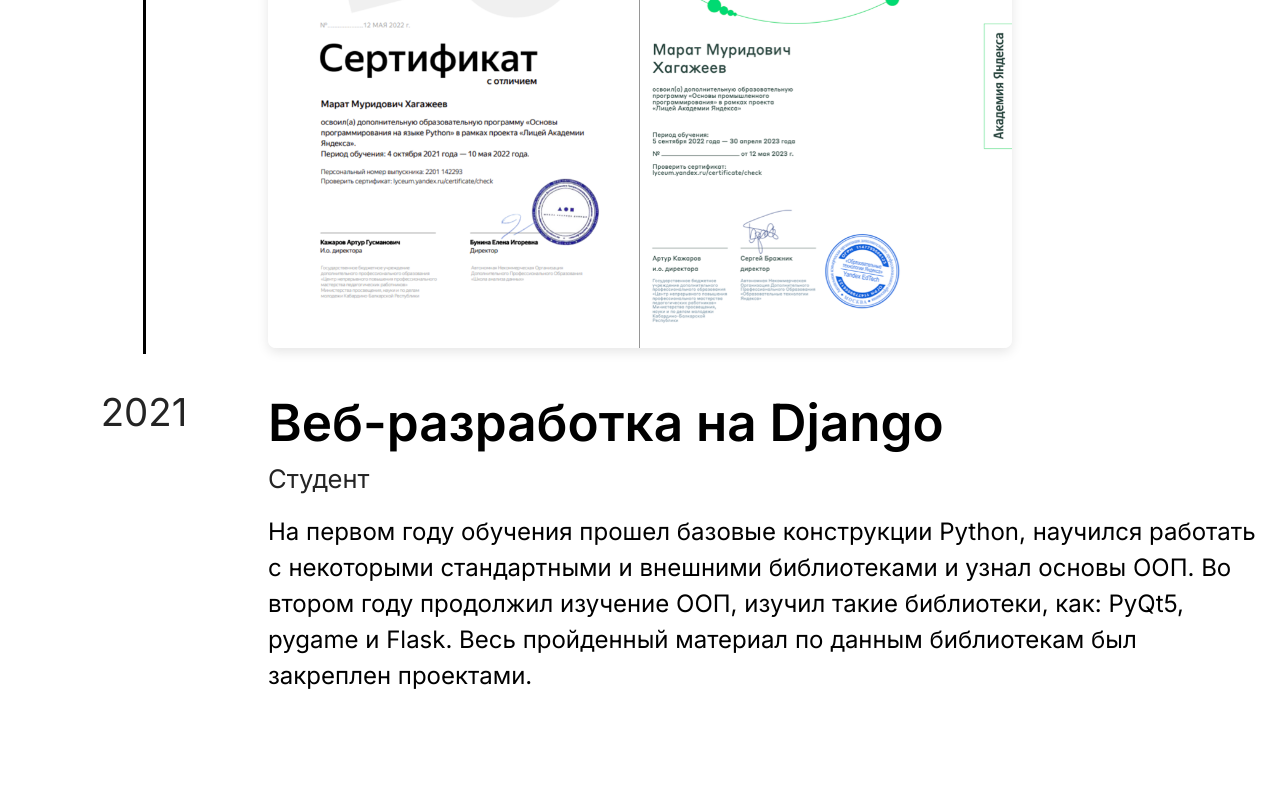
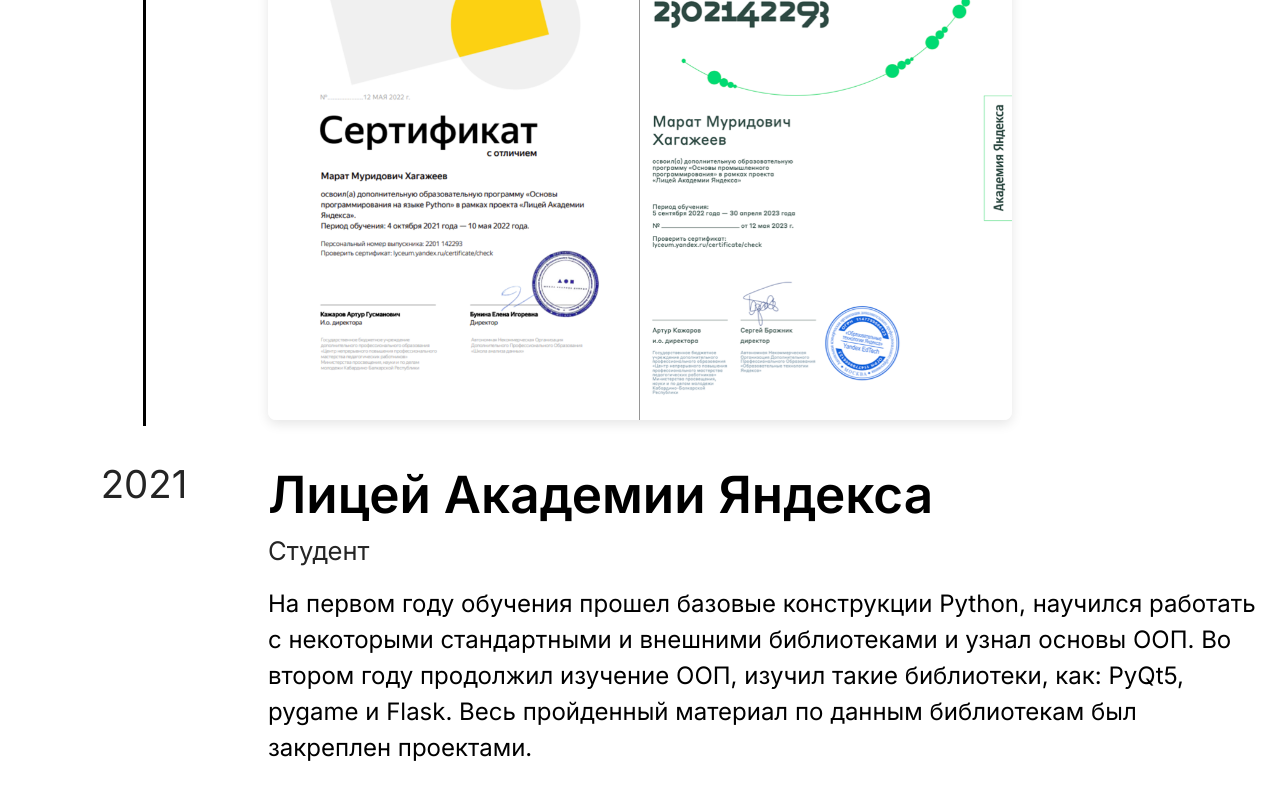
Before and after one commit to F0RRZZ/khagazheev.github.io, a plain HTML site: page index.html in a window 1280 px wide. Shown: the part 4737-5537 px from the top of the page. Before the commit the page ends 5511 px from the top, so only its background shows below. Drawn offline with Linux system fonts and the light colour scheme.

Commit message:
Fix yandex lyceum title

```diff
--- a/index.html
+++ b/index.html
@@ -363,7 +363,7 @@
                             </div>
                             <p class="period-info-description">
                                 Конструктор идеальных презентаций. Являюсь ведущим разработчиком проекта, работаю над большинством клиентских механик продукта. Из самых крупных разработанных мною механик могу выделить генерацию презентаций с помощью ИИ, модуль сбора статистики презентаций, стикеры. Также работал над разработкой аналитических инструментов, оптимизацией кода и тестированием.
-                                <br>
+                                <br><br>
                                 <a href="https://fokus.am">Фокус</a>
                             </p>
                         </div>
@@ -397,7 +397,7 @@
                             </div>
                             <p class="period-info-description">
                                 Занимался доработкой и созданием нового функционала аналитических инструментов. Также удалось поработать с небольшими клиентскими механиками, такими как тарифы и примеры логотипов.
-                                <br>
+                                <br><br>
                                 <a href="https://ironov.ai">Николай Иронов</a>
                             </p>
                         </div>
@@ -486,7 +486,7 @@
                         <div class="period-info-block">
                             <div class="period-info-title">
                                 <div>
-                                    <p class="period-name">Веб-разработка на Django</p>
+                                    <p class="period-name">Лицей Академии Яндекса</p>
                                     <p class="period-subtitle">Студент</p>
                                 </div>
                             </div>
```
